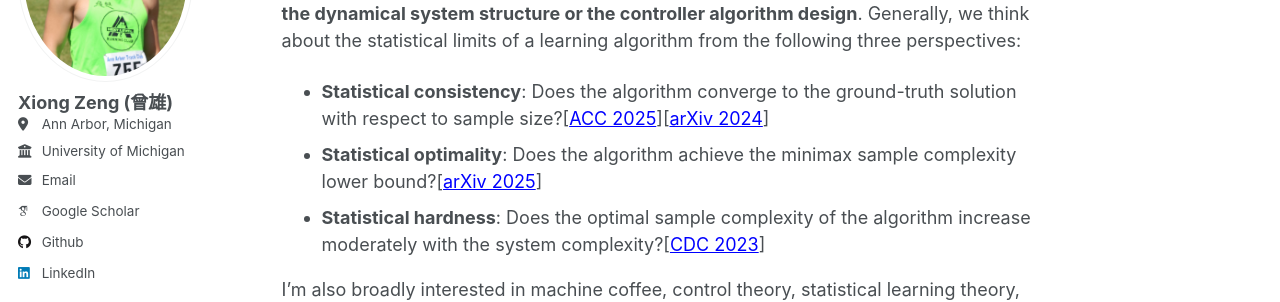
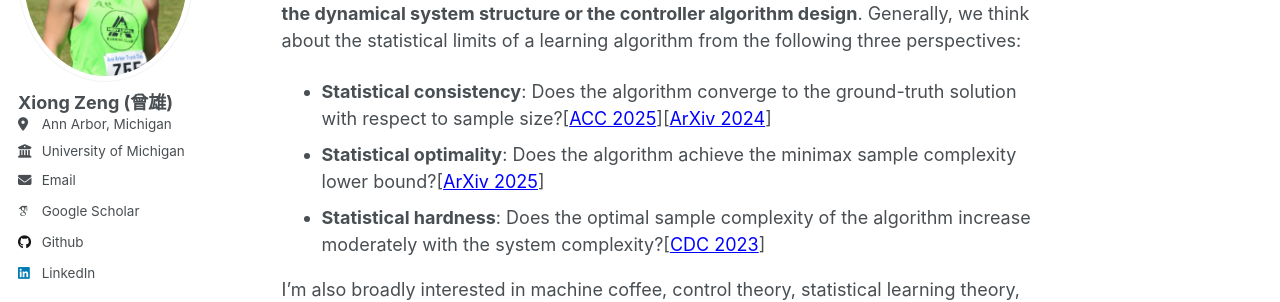
Before and after one commit to zengxiong111/zengxiong.github.io, a Jekyll site: the page built from _pages/about.md, in a window 1280 px wide and 900 px high. Shown: the part 229-531 px from the top of the window. Built offline with Jekyll 4.4.1, drawn with Linux system fonts in a browser that asks for light colours; some web fonts are replaced.

Commit message:
Update about.md

```diff
--- a/_pages/about.md
+++ b/_pages/about.md
@@ -8,8 +8,8 @@ redirect_from:
 ---
 
 I'm a fourth-year Ph.D. student in UMich EECS department starting from 2021 Fall. I'm advised by Prof. <a href="https://web.eecs.umich.edu/~necmiye/" target="_blank">Necmiye Ozay</a> and studying **some statistical fundamental limits of learning-based control algorithms and how to break these statistical limits by changing the dynamical system structure or the controller algorithm design**. Generally, we think about the statistical limits of a learning algorithm from the following three perspectives:
-- **Statistical consistency**: Does the algorithm converge to the ground-truth solution with respect to sample size?[<a href="https://web.eecs.umich.edu/~necmiye/pubs/ZengBO_acc25.pdf" style="color: blue;" target="_blank">ACC 2025</a>][<a href="https://arxiv.org/abs/2412.19705" style="color: blue;" target="_blank">arXiv 2024</a>]
-- **Statistical optimality**: Does the algorithm achieve the minimax sample complexity lower bound?[<a href="https://arxiv.org/abs/2503.16817" style="color: blue;" target="_blank">arXiv 2025</a>]
+- **Statistical consistency**: Does the algorithm converge to the ground-truth solution with respect to sample size?[<a href="https://web.eecs.umich.edu/~necmiye/pubs/ZengBO_acc25.pdf" style="color: blue;" target="_blank">ACC 2025</a>][<a href="https://arxiv.org/abs/2412.19705" style="color: blue;" target="_blank">ArXiv 2024</a>]
+- **Statistical optimality**: Does the algorithm achieve the minimax sample complexity lower bound?[<a href="https://arxiv.org/abs/2503.16817" style="color: blue;" target="_blank">ArXiv 2025</a>]
 - **Statistical hardness**: Does the optimal sample complexity of the algorithm increase moderately with the system complexity?[<a href="https://arxiv.org/abs/2311.11151" style="color: blue;" target="_blank">CDC 2023</a>]
 
 I'm also broadly interested in machine coffee, control theory, statistical learning theory, optimization, and robotics.
```
